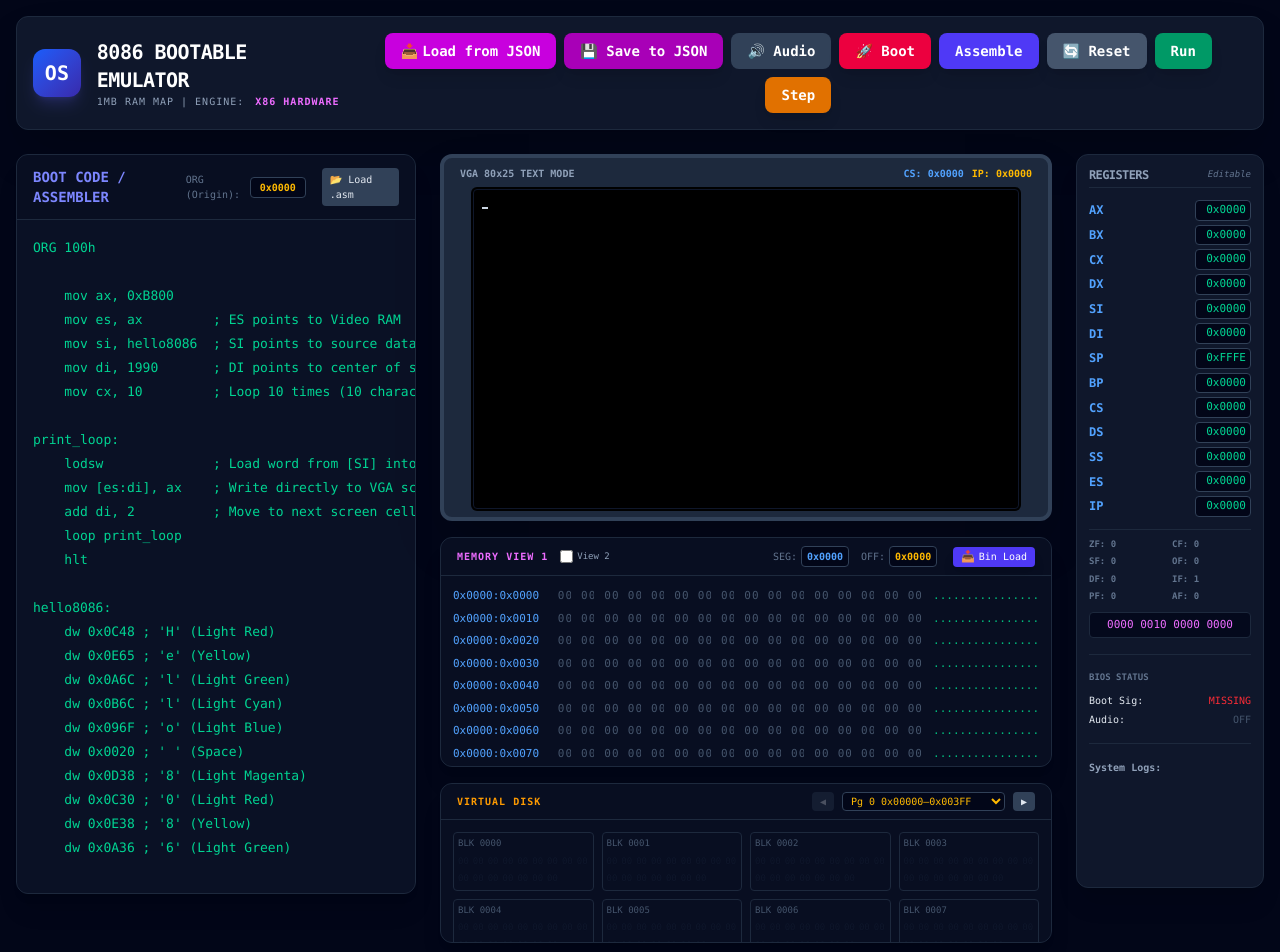
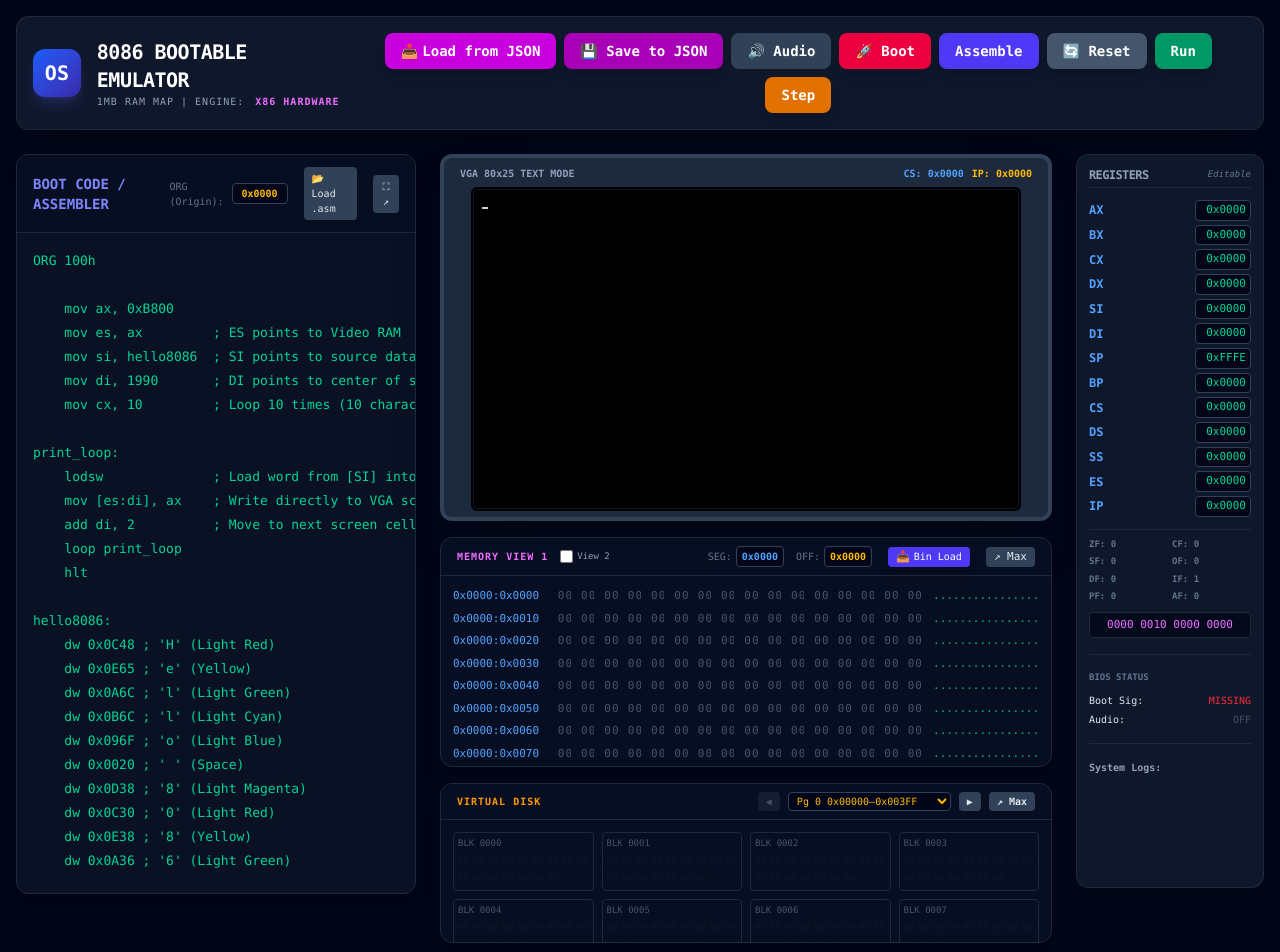
Before and after one commit to daohainam/emulator-8086-js, a React (Vite) app: page / in a window 1280 px wide. Shown: the top 952 px of the page. Built offline with nearby package versions, Linux system fonts and the light colour scheme.

Commit message:
feat: add maximize buttons to Code editor, Disk viewer and Memory viewer

```diff
--- a/src/App.jsx
+++ b/src/App.jsx
@@ -102,8 +102,9 @@ function HeaderControls({ isRunning, initAudio, bootFromDisk, assemble, handleRe
 }
 
 function CodeEditor({ code, setCode, orgOffset, setOrgOffset }) {
-    return (
-        <div className="bg-slate-900 rounded-xl border border-slate-800 overflow-hidden shadow-xl flex flex-col h-[500px] lg:h-[740px]">
+    const [maximized, setMaximized] = React.useState(false);
+    const inner = (
+        <div className={maximized ? "fixed inset-0 z-50 flex flex-col bg-slate-900" : "bg-slate-900 rounded-xl border border-slate-800 overflow-hidden shadow-xl flex flex-col h-[500px] lg:h-[740px]"}>
             <div className="bg-slate-950/50 px-4 py-3 border-b border-slate-800 flex justify-between items-center z-20 relative">
                 <h2 className="text-sm font-bold text-indigo-400 uppercase">Boot Code / Assembler</h2>
                 <div className="flex items-center space-x-4 text-[10px]">
@@ -122,6 +123,9 @@ function CodeEditor({ code, setCode, orgOffset, setOrgOffset }) {
                             e.target.value = null;
                         }} />
                     </label>
+                    <button onClick={() => setMaximized(m => !m)} className="px-2 py-1 bg-slate-700 hover:bg-slate-600 text-slate-200 rounded transition-all active:scale-95" title={maximized ? 'Restore' : 'Maximize'}>
+                        {maximized ? '⛶' : '⛶'}{maximized ? ' ↙' : ' ↗'}
+                    </button>
                 </div>
             </div>
             <div className="relative flex-1 bg-slate-950/30 overflow-hidden">
@@ -134,6 +138,7 @@ function CodeEditor({ code, setCode, orgOffset, setOrgOffset }) {
             </div>
         </div>
     );
+    return inner;
 }
 
 function VGAMonitor({ memory, cs, ip, cursorX, cursorY }) {
@@ -182,10 +187,11 @@ function DiskViewer({ diskMemory }) {
     const TOTAL_PAGES = Math.ceil(TOTAL_BLOCKS / BLOCKS_PER_PAGE);
 
     const [page, setPage] = React.useState(0);
+    const [maximized, setMaximized] = React.useState(false);
     const pageStart = page * BLOCKS_PER_PAGE;
 
     return (
-        <div className="bg-slate-900 rounded-xl border border-slate-800 flex flex-col overflow-hidden shadow-xl h-40">
+        <div className={maximized ? "fixed inset-0 z-50 flex flex-col bg-slate-900" : "bg-slate-900 rounded-xl border border-slate-800 flex flex-col overflow-hidden shadow-xl h-40"}>
             <div className="bg-slate-950/50 px-4 py-2 border-b border-slate-800 flex justify-between items-center gap-2">
                 <h2 className="text-[10px] font-bold text-amber-500 uppercase tracking-widest font-mono whitespace-nowrap">Virtual Disk</h2>
                 <div className="flex items-center gap-2 ml-auto">
@@ -214,9 +220,14 @@ function DiskViewer({ diskMemory }) {
                         disabled={page === TOTAL_PAGES - 1}
                         className="px-2 py-0.5 text-[10px] bg-slate-700 hover:bg-slate-600 text-slate-200 rounded disabled:opacity-30 transition-colors font-bold"
                     >▶</button>
+                    <button
+                        onClick={() => setMaximized(m => !m)}
+                        className="px-2 py-0.5 text-[10px] bg-slate-700 hover:bg-slate-600 text-slate-200 rounded transition-colors font-bold"
+                        title={maximized ? 'Restore' : 'Maximize'}
+                    >{maximized ? '↙ Restore' : '↗ Max'}</button>
                 </div>
             </div>
-            <div className="p-3 overflow-auto flex-1 font-mono text-[9px] bg-slate-950/50 custom-scrollbar grid grid-cols-4 gap-2">
+            <div className={`p-3 overflow-auto flex-1 font-mono text-[9px] bg-slate-950/50 custom-scrollbar gap-2 ${maximized ? 'grid grid-cols-8' : 'grid grid-cols-4'}`}>
                 {Array.from({ length: BLOCKS_PER_PAGE }).map((_, i) => {
                     const absBlock = pageStart + i;
                     const diskOff = absBlock * BLOCK_SIZE;
@@ -239,6 +250,7 @@ function DiskViewer({ diskMemory }) {
 }
 
 function MemoryViewer({ title = "Memory View", getMemByte, memSegStr, setMemSegStr, memOffStr, setMemOffStr, hasToggle = false, isToggled = false, onToggle, onMemoryChange, isRunning, onLoadMemory }) {
+    const [maximized, setMaximized] = React.useState(false);
     const seg = parseInt(memSegStr.replace(/0x/i, ''), 16) || 0;
     const off = parseInt(memOffStr.replace(/0x/i, ''), 16) || 0;
 
@@ -267,12 +279,12 @@ function MemoryViewer({ title = "Memory View", getMemByte, memSegStr, setMemSegS
     };
 
     const rows = [];
-    for (let r = 0; r < 8; r++) {
+    const rowCount = maximized ? 32 : 8;
+    for (let r = 0; r < rowCount; r++) {
         const rowOff = (off + r * 16) & 0xFFFF;
         const rowPhys = calcPhys(seg, rowOff);
         const bytes = [];
         const chars = [];
-
         for (let c = 0; c < 16; c++) {
             const addr = rowPhys + c;
             const val = getMemByte && getMemByte(addr);
@@ -308,7 +320,7 @@ function MemoryViewer({ title = "Memory View", getMemByte, memSegStr, setMemSegS
     }
 
     return (
-        <div className="bg-slate-900 rounded-xl border border-slate-800 flex flex-col overflow-hidden shadow-xl h-[230px]">
+        <div className={maximized ? "fixed inset-0 z-50 flex flex-col bg-slate-900" : "bg-slate-900 rounded-xl border border-slate-800 flex flex-col overflow-hidden shadow-xl h-[230px]"}>
             <div className="bg-slate-950/50 px-4 py-2 border-b border-slate-800 flex justify-between items-center">
                 <div className="flex items-center space-x-3">
                     <h2 className="text-[10px] font-bold text-fuchsia-400 uppercase tracking-widest font-mono">{title}</h2>
@@ -332,9 +344,12 @@ function MemoryViewer({ title = "Memory View", getMemByte, memSegStr, setMemSegS
                         <span className="mr-1 text-[11px]">📥</span> Bin Load
                         <input type="file" className="hidden" accept=".bin,.hex,.com,.exe,.txt" onChange={handleFileUpload} disabled={isRunning} />
                     </label>
+                    <button onClick={() => setMaximized(m => !m)} className="px-2 py-0.5 bg-slate-700 hover:bg-slate-600 text-slate-200 rounded transition-all active:scale-95 ml-1 text-[11px]" title={maximized ? 'Restore' : 'Maximize'}>
+                        {maximized ? '↙ Restore' : '↗ Max'}
+                    </button>
                 </div>
             </div>
-            <div className="p-3 font-mono text-[11px] bg-slate-950/50 flex flex-col space-y-1.5 overflow-x-auto custom-scrollbar">
+            <div className="p-3 font-mono text-[11px] bg-slate-950/50 flex flex-col space-y-1.5 overflow-x-auto custom-scrollbar flex-1">
                 {rows}
             </div>
         </div>
```
